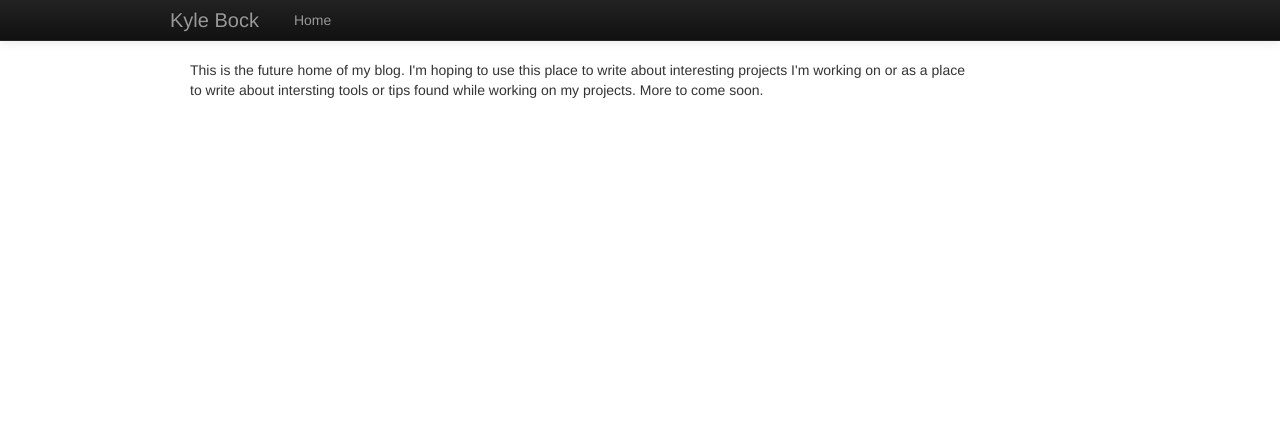
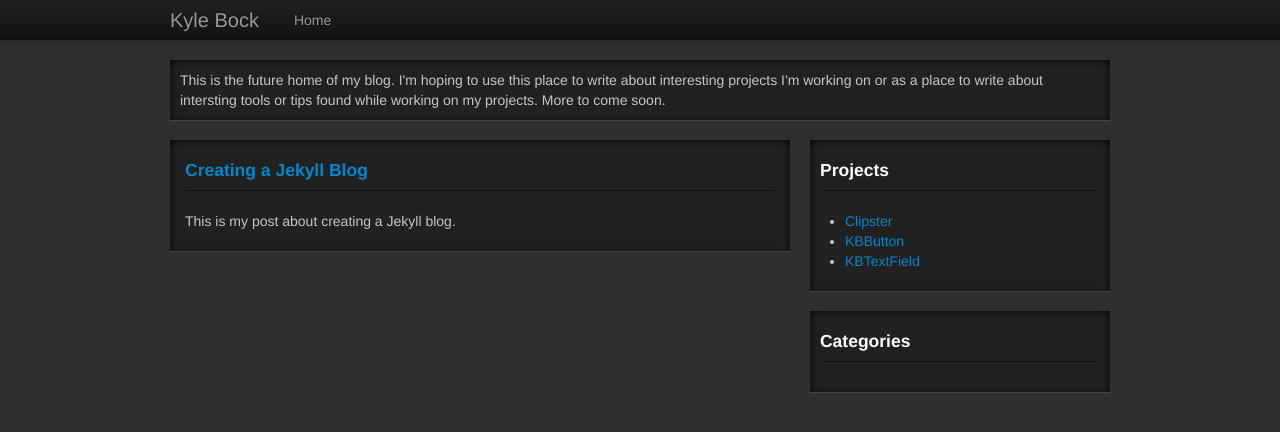
Before and after one commit to frsilent/kwbock.github.com, a Jekyll site: the page built from index.md, in a window 1280 px wide. Shown: the top 432 px of the page. Built offline with Jekyll 4.4.1, drawn with Linux system fonts in a browser that asks for light colours.

Commit message:
made two column layout also changed theme to dark

```diff
--- a/_layouts/default.html
+++ b/_layouts/default.html
@@ -4,11 +4,12 @@
     <meta charset=utf-8 />
     <title>{% if page.title %}{{ page.title }}{% endif %}</title>
     <link rel="stylesheet" type="text/css" href="/assets/css/bootstrap.css">
+    <link rel="stylesheet" type="text/css" href="/assets/css/bootstrap-dark.css">
     <link rel="stylesheet" href="/assets/css/styles.css" />
 
     <script type="text/javascript" src="/assets/js/jquery-1.8.3.min.js"></script>
 </head>
-<body>
+<body class="grayout">
     <div class="navbar navbar-inverse navbar-fixed-top">
       <div class="navbar-inner">
         <div class="container">
--- /dev/null
+++ b/assets/css/bootstrap-dark.css
@@ -0,0 +1,22 @@
+.grayout {
+    background-color: #2F2F2F;
+    color: #C6C6C6;
+}
+
+.grayout legend {
+    color: white;
+}
+
+.grayout .well {
+    background-color: rgba(0, 0, 0, 0.3);
+    border: black;
+    box-shadow: rgba(255, 255, 255, 0.1) 0 1px 0, rgba(0, 0, 0, 0.8) 0 1px 7px 0px inset;
+}
+
+.grayout .well legend {
+    border-bottom: 1px solid #121212;
+}
+
+.grayout em {
+    color: #DADBB1;
+}
--- a/assets/css/styles.css
+++ b/assets/css/styles.css
@@ -1,3 +1,15 @@
 body {
     padding-top: 60px; /* 60px to make the container go all the way to the bottom of the topbar */
 }
+
+.well {
+    padding: 10px;
+    border-radius: 0;
+    -webkit-border-radius: 0;
+}
+
+article.post header,
+article.post .post-content,
+article.post .footer {
+    margin: 5px;
+}
--- a/index.md
+++ b/index.md
@@ -2,22 +2,51 @@
 layout: default
 title: Kyle Bock
 ---
-<div class="span10">
-    This is the future home of my blog. I'm hoping to use this place to write about interesting projects I'm working on or as a place to write about intersting tools or tips found while working on my projects. More to come soon.
+<div class="row-fluid">
+    <div class="span12 well">
+        This is the future home of my blog. I'm hoping to use this place to write about interesting projects I'm working on or as a place to write about intersting tools or tips found while working on my projects. More to come soon.
+    </div>
 </div>
-{% comment %}
-<section class="posts">
-    {% for post in site.posts %}
-    <article class="post">
-        <header>
-            <h4>{{ post.title }}</h4>
-        </header>
-        <div class="post-content">
-            {{ post.content }}
-        </div>
-        <footer>
-        </footer>
-    </article>
-    {% endfor %}
-</section>
-{% endcomment %}
+
+<div class="row-fluid">
+    <div class="span8 ">
+        <section class="posts">
+            {% for post in site.posts %}
+            <article class="post well">
+                <header>
+                    <legend>
+                        <h4><a href="{{ post.url }}">{{ post.title }}</a></h4>
+                    </legend>
+                </header>
+                <div class="post-content">
+                    {{ post.content }}
+                </div>
+                <footer>
+                </footer>
+            </article>
+            {% endfor %}
+        </section>
+    </div>
+    <div class="span4">
+        <aside class="well">
+            <header>
+                <legend><h4>Projects</h4></legend>
+            </header>
+            <div class="aside-content">
+                <ul>
+                    <li><a href="http://github.com/kwbock/clipster">Clipster</a></li>
+                    <li><a href="http://github.com/kwbock/KBButton">KBButton</a></li>
+                    <li><a href="http://github.com/kwbock/KBTextField">KBTextField</a></li>
+                </ul>
+            </div>
+        </aside>
+        <aside class="well">
+            <header>
+                <legend><h4>Categories</h4></legend>
+            </header>
+            <div class="aside-content">
+
+            </div>
+        </aside>
+    </div>
+</div>
```
